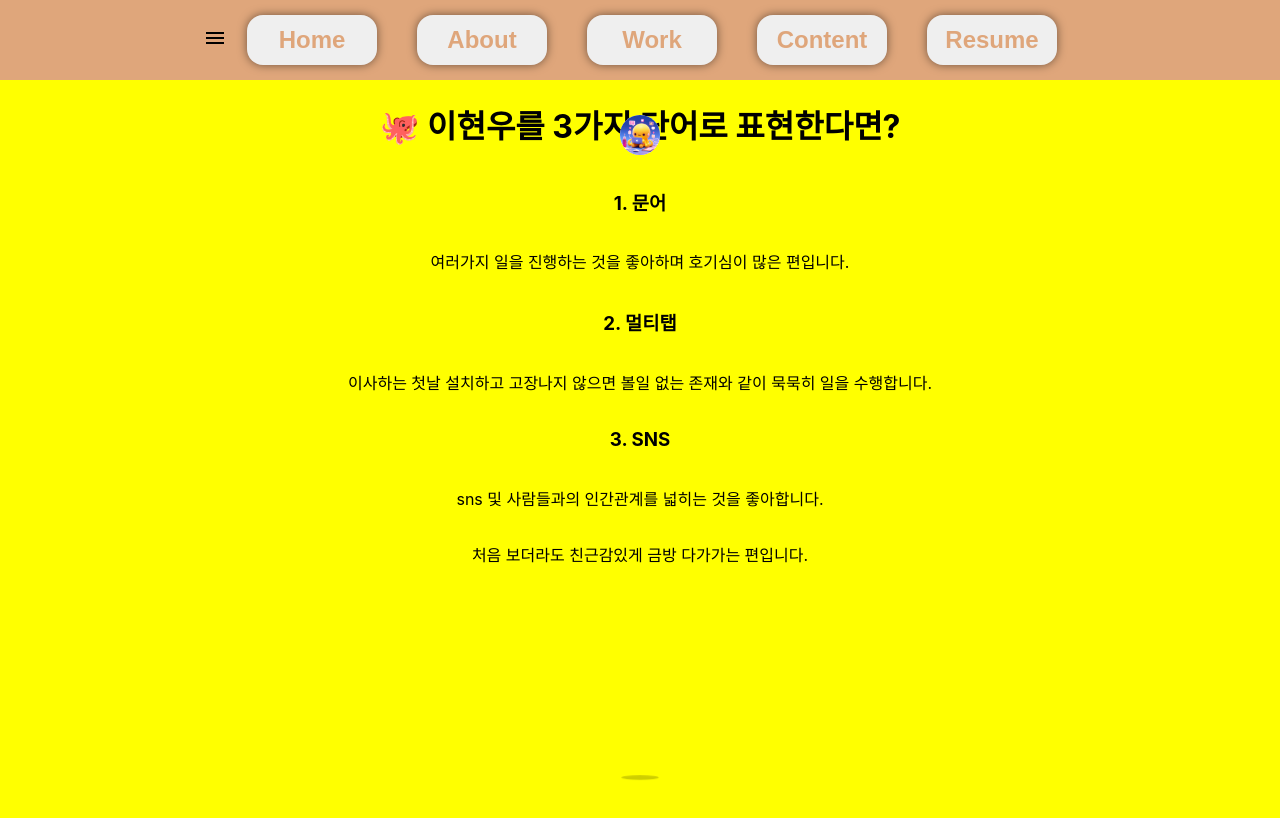
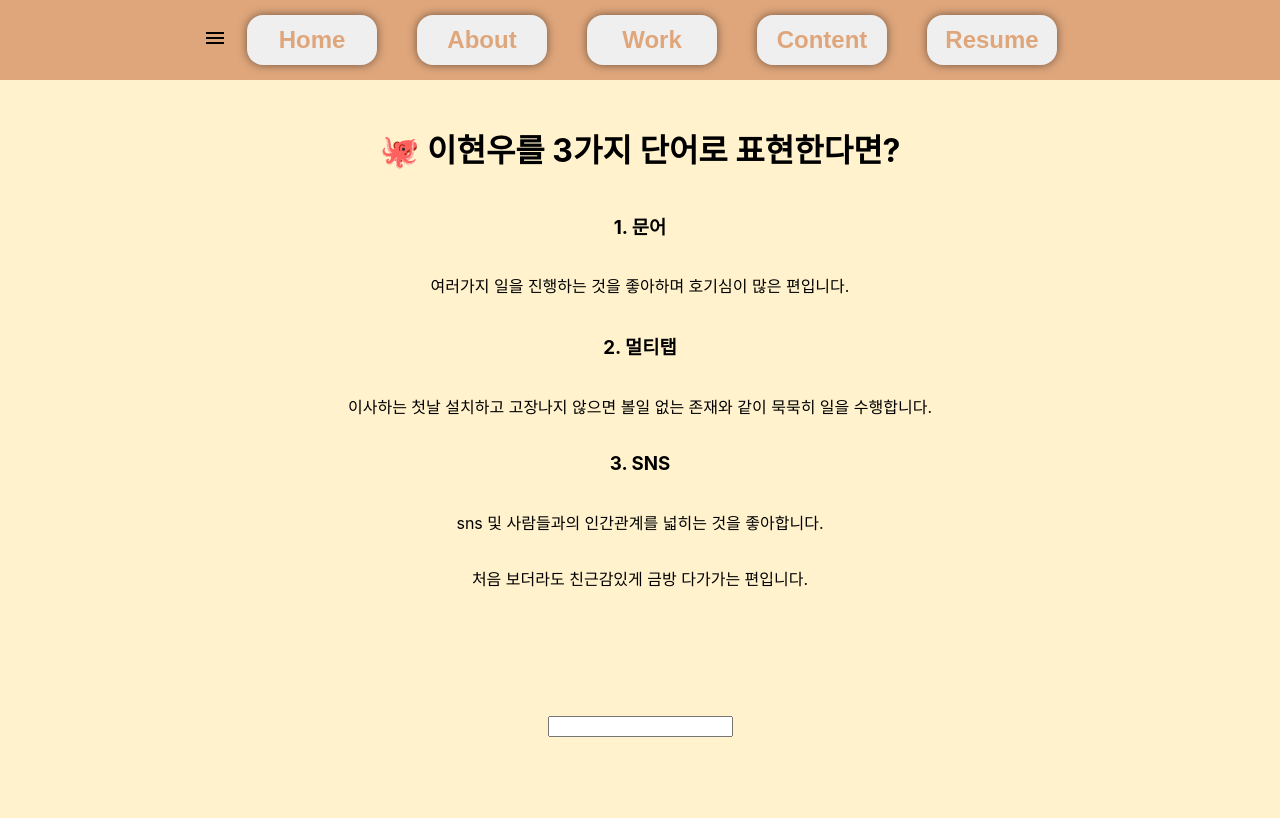
Before and after one commit to LeeHueeng/Porfolio, a React (Create React App) app in the folder portefolio/: page / in a window 1280 px wide. Shown: the top 818 px of the page. Built offline with nearby package versions, Linux system fonts and the light colour scheme.

Commit message:
feat #3 - 한컴타자 산성비를 본따 단어 칠 경우 소개하는 웹페이지로 개발 변경, 그거의 초안 작성

```diff
--- a/portefolio/src/App.js
+++ b/portefolio/src/App.js
@@ -3,7 +3,8 @@ import About from './Components/About';
 
 function App() {
   return (
-    <div>
+    <div >
+
       <About />
     </div>
   );
--- a/portefolio/src/Components/About.js
+++ b/portefolio/src/Components/About.js
@@ -1,189 +1,82 @@
-import React from 'react'
+import React, { useEffect, useState } from 'react';
+import styled from 'styled-components';
 
-import styled from 'styled-components'
 
 export default function About() {
+  const [rainresult, setRainresult] = useState("");
+
+  useEffect(() => {
+    const rainElement = document.getElementById('rain');
+    if (rainElement) {
+      rainElement.classList.add('falling');
+    }
+  }, []);
+
+
+
+  const inputChange = (e) => {
+    setRainresult(e.target.value);
+  }
+
+
+
   return (
     <AboutContainer>
-            <div class="container">
-                <div class="circle">
-                    <img
-                        src='/hueeng.jpeg'
-                        alt='이현우'
-                        width='40px'
-                        height='40px'
-                        style={{ borderRadius: '100%' }}
-                    />
-                </div>
-                <div class="shadow"></div>
-            </div>
+      <div className='wrap'></div>
       <div className='gandan'>
-
+        <div id='rain'>문어</div>
         <h1>
           🐙 이현우를 3가지 단어로 표현한다면?
         </h1>
 
         <h3>1. 문어</h3>
-
         <p>여러가지 일을 진행하는 것을 좋아하며 호기심이 많은 편입니다.</p>
         <h3>2. 멀티탭</h3>
-                <p>이사하는 첫날 설치하고 고장나지 않으면 볼일 없는 존재와 같이
-                    묵묵히 일을 수행합니다.</p>
+        <p>이사하는 첫날 설치하고 고장나지 않으면 볼일 없는 존재와 같이 묵묵히 일을 수행합니다.</p>
         <h3>3. SNS</h3>
         <p> sns 및 사람들과의 인간관계를 넓히는 것을 좋아합니다.</p>
         <p>처음 보더라도 친근감있게 금방 다가가는 편입니다.</p>
-
       </div>
-
-        </AboutContainer >
-    )
+      <div className='result'>
+        <input type='text' onChange={inputChange}></input>
+      </div>
+    </AboutContainer>
+  );
 }
 
 const AboutContainer = styled.div`
+background-color: #fff2cc;
 width: 100vw;
 height: 100vh;
 margin-top: 10vh;
-    background-color: yellow;
 
-      .circle {
-        position: absolute;
-        top: 40px;
-        left: calc(50% - 20px);
-        background-color: white;
-        width: 40px;
-        height: 40px;
-        border-radius: 100%;
+.result {
+  display: flex;
+  justify-content: center;
+  align-items: center;
+  width: 100%;
+  height: 10vh;
+  margin-top: 10vh;
 }
-      .shadow {
-        position: absolute;
-        width: 40px;
-        height: 5px;
-        left: calc(50% - 20px);
-        bottom: 20px;
-        border-radius: 100%;
-        background-color: rgba(0, 0, 0, 0.2);
-      }
-      .circle {
-        animation: bounce 1s infinite;
-      }
-      @keyframes bounce {
-        0% {
-          top: 40px;
-        }
-        50% {
-          top: 120px;
-            height: 40px;
-        }
-        55% {
-          top: 150px;
-          height: 25px;
-        }
-        65% {
-          top: 120px;
-          height: 40px;
-        }
-        95% {
-          top: 40px;
-        }
-        100% {
-          top: 40px;
-        }
-      }
-      .shadow {
-        animation: shadow 1s infinite;
-      }
-      @keyframes shadow {
-        0% {
-          transform: scale(0.1);
-          background-color: rgba(0, 0, 0, 0.1);
-          }
-        50% {
-          transform: scale(1);
-          background-color: rgba(0, 0, 0, 0.2);
-        }
-        55% {
-          transform: scale(1);
-          background-color: rgba(0, 0, 0, 0.2);
-        }
-        65% {
-          transform: scale(0.5);
-          background-color: rgba(0, 0, 0, 0.15);
-        }
-        95% {
-          transform: scale(0.1);
-          background-color: rgba(0, 0, 0, 0.1);
-        }
-        100% {
-          transform: scale(0.1);
-          background-color: rgba(0, 0, 0, 0.1);
-        }
-      }
-      @keyframes bounce {
-        0% {
-          top: 40px;
-            animation-timing-function: ease-in;
-          }
-          50% {
-          top: 120px;
-            height: 40px;
-          animation-timing-function: ease-out;
-          }
-          55% {
-          top: 150px; height: 25px;
-            animation-timing-function: ease-in;
-        }
-          65% {
-          top: 120px; height: 40px;
-            animation-timing-function: ease-out;
-        }
-          95% {
-            top: 40px;
-            animation-timing-function: ease-in;
-          }
-          100% {
-          top: 40px;
-            animation-timing-function: ease-in;
-          }
-      }
-      @keyframes shadow {
-        0% {
-          transform: scale(0.1);
-          background-color: rgba(0, 0, 0, 0.1);
-          animation-timing-function: ease-in;
-          }
-        50% {
-          transform: scale(1);
-          background-color: rgba(0, 0, 0, 0.2);
-          animation-timing-function: ease-out;
-        }
-        55% {
-          transform: scale(1);
-          background-color: rgba(0, 0, 0, 0.2);
-          animation-timing-function: ease-in;
-        }
-        65% {
-          transform: scale(0.5);
-          background-color: rgba(0, 0, 0, 0.15);
-          animation-timing-function: ease-out;
-        }
-        95% {
-          transform: scale(0.1);
-          background-color: rgba(0, 0, 0, 0.1);
-          animation-timing-function: ease-in;
-        }
-        100% {
-          transform: scale(0.1);
-          background-color: rgba(0, 0, 0, 0.1);
-          animation-timing-function: ease-in;
-        }
-      }
-    .gandan{
+
+.gandan {
   display: flex;
   justify-content: center;
   align-items: center;
   flex-direction: column;
-        background-color: yellow;
   z-index: 0;
 }
 
-`
+
+
+#rain.falling {
+  animation: fallAnimation 2s linear forwards;
+}
+
+@keyframes fallAnimation {
+  to {
+    transform: translateY(500px);
+    visibility: hidden;
+  }
+}
+`;
```
Also changed, not shown: portefolio/public/background.jpg (added), portefolio/src/index.css (line endings or trailing spaces). Lines whose indentation alone changed are shown as unchanged.
